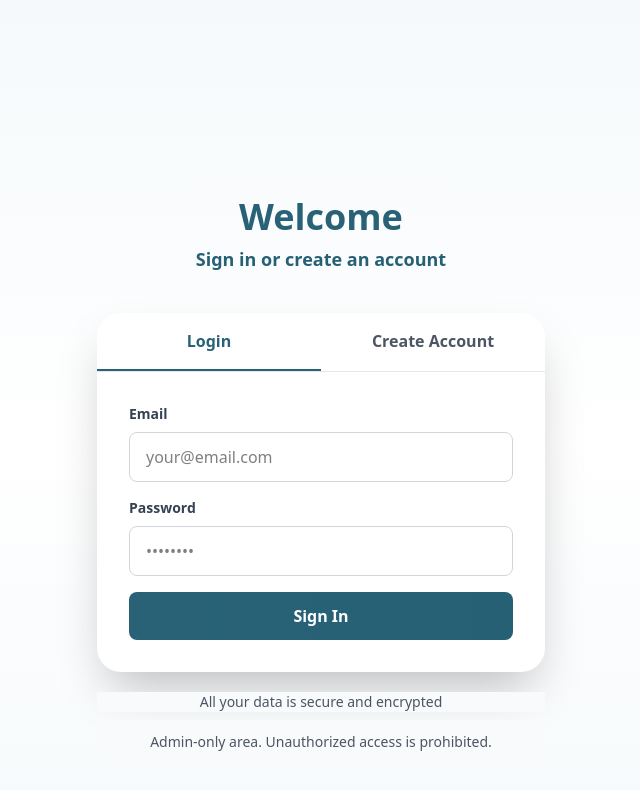
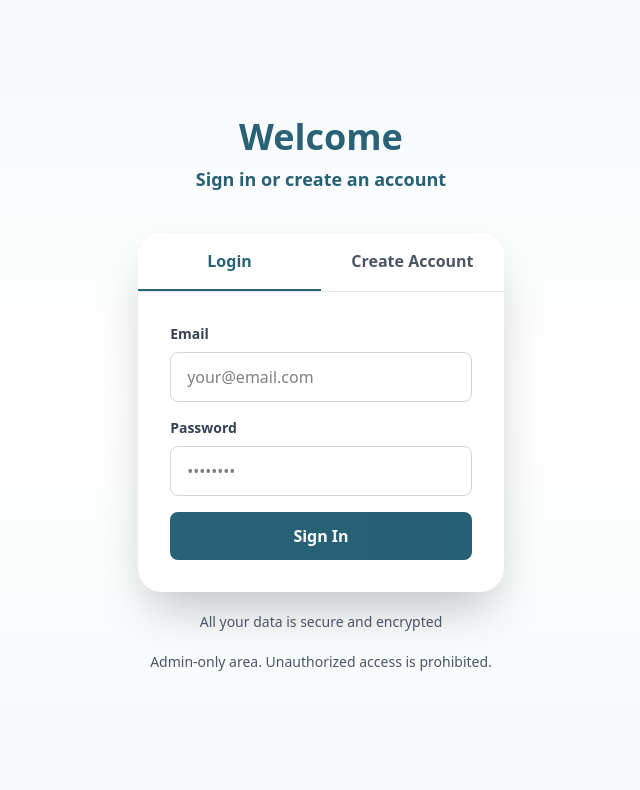
Before and after one commit to sheyneee/wipe-and-swipe, a Next.js app: page /admin/login in a window 1280 px wide. Shown: the top 790 px of the page, without its empty margins (319-959 px from the left). Built offline with nearby package versions, Linux system fonts and the light colour scheme; no server answers; a web font is replaced by a local one.

Commit message:
login card fix

```diff
--- a/app/(admin)/layout.tsx
+++ b/app/(admin)/layout.tsx
@@ -1,17 +1,31 @@
 import AdminNavbar from "@/components/admin/layout/navbar/AdminNavbar";
 import AdminFooter from "@/components/admin/layout/footer/AdminFooter";
+import { cookies } from "next/headers";
 
-export default function AdminLayout({ children }: { children: React.ReactNode }) {
+export default async function AdminLayout({ children }: { children: React.ReactNode }) {
+  const token = (await cookies()).get("admin_token")?.value;
+  const hasToken = !!token;
+
   return (
-  <div
-      className="w-full min-h-full"
+    <div
+      className="w-full min-h-screen flex flex-col"
       style={{
         background: "linear-gradient(180deg, #f5f9fb 0%, #ffffff 50%, #f5f9fb 100%)",
       }}
     >
-      <AdminNavbar />
-      <main className="pt-20">{children}</main>
-      <AdminFooter />
+      {hasToken ? <AdminNavbar /> : null}
+
+      <main
+        className={
+          hasToken
+            ? "flex-1 pt-20"
+            : "flex-1 flex items-center justify-center"
+        }
+      >
+        {children}
+      </main>
+
+      {hasToken ? <AdminFooter /> : null}
     </div>
   );
 }
--- a/components/admin/auth/AdminAuthCard.tsx
+++ b/components/admin/auth/AdminAuthCard.tsx
@@ -531,8 +531,8 @@ async function handleRegister(e: React.FormEvent) {
         </div>
       </div>
           <div className="text-center mt-5">
-            <p className="text-sm text-gray-600 bg-gray-50">All your data is secure and encrypted</p>
-              <p className="text-center text-gray-600 text-sm mt-2 p-3 bg-gray-50 rounded-lg">
+            <p className="text-sm text-gray-600 ">All your data is secure and encrypted</p>
+              <p className="text-center text-gray-600 text-sm mt-2 p-3 rounded-lg">
                 Admin-only area. Unauthorized access is prohibited.
               </p>
           </div>
```
